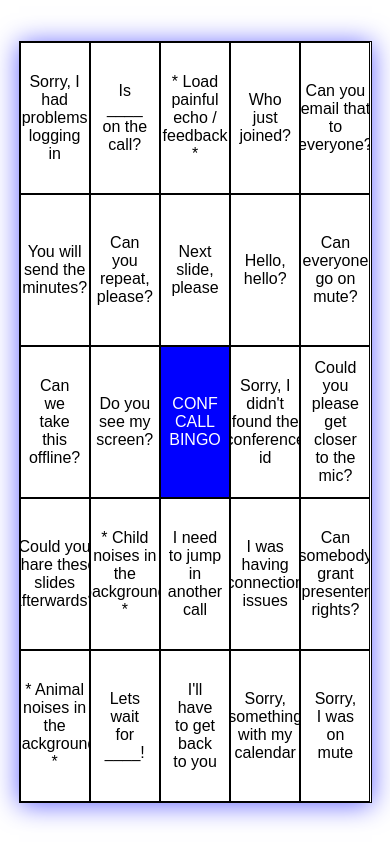
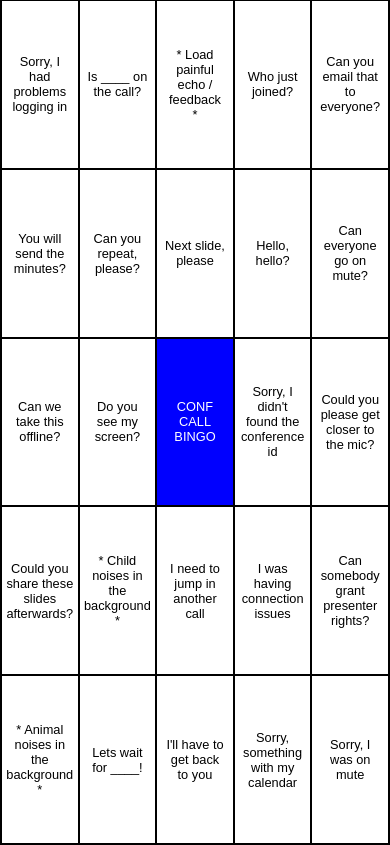
Before and after one commit to xSev07/meeting-bingo, a React (Create React App) app: page / in a window 390 px wide. Built offline with nearby package versions, Linux system fonts and the light colour scheme.

Commit message:
fixed mobile styles

```diff
--- a/src/components/bingo/bingo.scss
+++ b/src/components/bingo/bingo.scss
@@ -1,5 +1,6 @@
 $main-color: blue;
 $spark-color: gold;
+$sm: 600px;
 $md: 900px;
 
 $grid-size: 5;
@@ -193,6 +194,21 @@ $grid-size: 5;
   }
 }
 
+@media (max-width: $sm) {
+  .bingo {
+    &__field {
+      width: 100%;
+      height: 100%;
+      box-shadow: none;
+    }
+
+    &__text {
+      margin: 0.1rem;
+      font-size: 0.8rem;
+    }
+  }
+}
+
 @keyframes win {
   from {
     background-position: 0 0;
```
